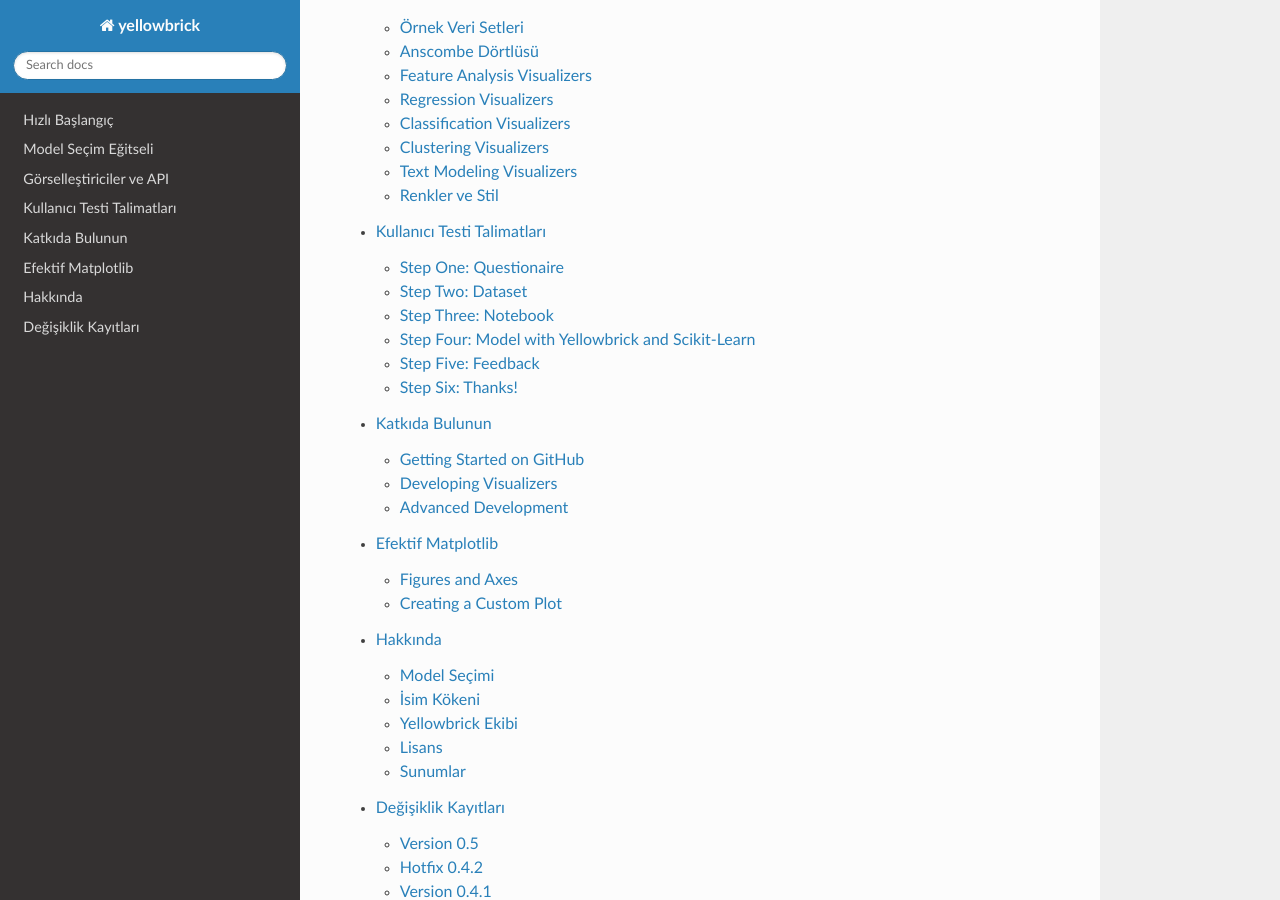
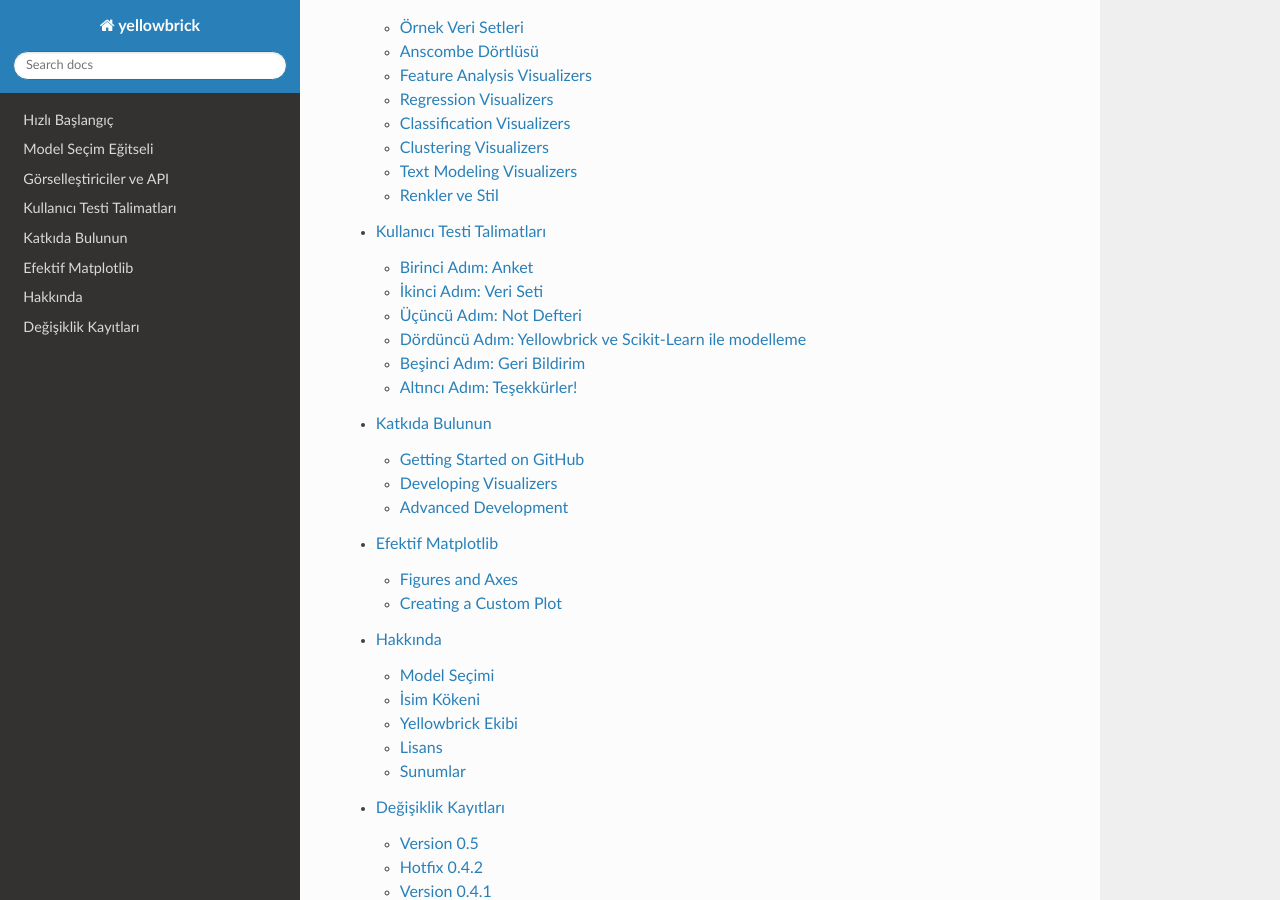
Before and after one commit to DistrictDataLabs/yellowbrick-docs-tr, a Sphinx documentation site: the page built from docs/index.rst, in a window 1280 px wide and 900 px high, scrolled down 3114 px. Built offline with Sphinx 7.4.7 and the Read the Docs theme 3.1.0, drawn with Linux system fonts in a browser that asks for light colours; part of the change alters nothing that is shown.

Commit message:
Türkçe dil desteği eklenmeye başlandı

```diff
--- a/docs/evaluation.rst
+++ b/docs/evaluation.rst
@@ -1,110 +1,83 @@
 .. -*- mode: rst -*-
 
 Kullanıcı Testi Talimatları
-=========================
+==========================
 
-We are looking for people to help us Alpha test the Yellowbrick project!
-Helping is simple: simply create a notebook that applies the concepts in
-this *Getting Started* guide to a small-to-medium size dataset of your
-choice. Run through the examples with the dataset, and try to change
-options and customize as much as possible. After you've exercised the
-code with your examples, respond to our `alpha testing
-survey <https://goo.gl/forms/naoPUMFa1xNcafY83>`__!
+Yellowbrick projesinin alfa testini yapmamıza yardımcı olacak kişiler arıyoruz!
+Yardım etmek basittir: Bu *Başlarken* kılavuzundaki kavramları seçtiğiniz küçük ila orta büyüklükteki bir veri kümesine uygulayan bir not defteri oluşturun. Örnekleri veri kümesiyle birlikte inceleyin ve seçenekleri değiştirmeye ve mümkün olduğunca özelleştirmeye çalışın. Örneklerinizle kodu çalıştırdıktan sonra `alfa test anketimize <https://goo.gl/forms/naoPUMFa1xNcafY83>`__ yanıt verin!
 
-Step One: Questionaire
+Birinci Adım: Anket
 ~~~~~~~~~~~~~~~~~~~~~~
-Please open the quesionaire, in order to familiarize yourself with the
-feedback that we are looking to receive. We are very interested in
-identifying any bugs in Yellowbrick. Please include al cells in your
-jupyter notebook that produce errors so that we may reproduce the
-problem.
+Lütfen anketi açın ve almak istediğimiz
+geri bildirimleri öğrenin. Yellowbrick'teki hataları belirlemekle çok ilgileniyoruz. Lütfen jupyter not defterinize hata üreten tüm hücreleri ekleyin, böylece sorunu yeniden üretebiliriz.
 
+İkinci Adım: Veri Seti
+~~~~~~~~~~~~~~~~~~
 
-Step Two: Dataset
-~~~~~~~~~~~~~~~~~
+Kendi çok değişkenli veri setinizi seçin; Yellowbrick'te çalıştırabileceğimiz veri setleri ne kadar çoksa (örneğin farklıysa), uç durumları ve istisnaları keşfetme olasılığımız o kadar artar! Veri setinizin Scikit-Learn ile modellemeye uygun olması gerektiğini unutmayın. Özellikle, hedefi aşağıdaki denetlenen
+öğrenme görevlerine uygun bir veri kümesi seçmenizi öneririz:
 
-Select a multivariate dataset of your own; the more (e.g. different)
-datasets that we can run through Yellowbrick, the more likely we'll
-discover edge cases and exceptions! Note that your dataset must be
-well-suited to modeling with Scikit-Learn. In particular we recommend
-you choose a dataset whose target is suited to the following supervised
-learning tasks:
+- `Regression <https://en.wikipedia.org/wiki/Regression_analysis>`__
+(hedef sürekli bir değişkendir)
+- `Classification <https://en.wikipedia.org/wiki/Classification_in_machine_learning>`__
+(hedef ayrık bir değişkendir)
 
--  `Regression <https://en.wikipedia.org/wiki/Regression_analysis>`__
-   (target is a continuous variable)
--  `Classification <https://en.wikipedia.org/wiki/Classification_in_machine_learning>`__
-   (target is a discrete variable)
+Her iki analiz türüne de uygun veri kümeleri vardır;
+her iki durumda da bu not defterindeki test metodolojisini her iki görev türü için de (veya her ikisi için de) kullanabilirsiniz. Bir veri kümesi bulmak için, aşağıdaki yerleri denemenizi öneririz:
 
-There are datasets that are well suited to both types of analysis;
-either way you can use the testing methodology from this notebook for
-either type of task (or both). In order to find a dataset, we recommend
-you try the following places:
+- `UCI Makine Öğrenmesi Deposu <http://archive.ics.uci.edu/ml/>`__
+- `MLData.org <http://mldata.org/>`__
+- `Harika Genel
+Veri Kümeleri <https://github.com/caesar0301/awesome-public-datasets>`__
 
--  `UCI Machine Learning Repository <http://archive.ics.uci.edu/ml/>`__
--  `MLData.org <http://mldata.org/>`__
--  `Awesome Public
-   Datasets <https://github.com/caesar0301/awesome-public-datasets>`__
+Kendi veri kümenizi seçmenizden memnuniyet duyarız, ancak en azından test sonuçlarınızı içeren not defterini incelememiz için
+kamuya açık hale getirmenizi rica ediyoruz. Veriler de kamuya açıksa (veya
+birincil katkıda bulunanlarla paylaşmaya istekliyseniz) bu, hataları ve gerekli özellikleri çok daha kolay bir şekilde anlamamıza yardımcı olacaktır!
 
-You're more than welcome to choose a dataset of your own, but we do ask
-that you make at least the notebook containing your testing results
-publicly available for us to review. If the data is also public (or
-you're willing to share it with the primary contributors) that will help
-us figure out bugs and required features much more easily!
+Üçüncü Adım: Not Defteri
+~~~~~~~~~~~~~~~~~~~~~
 
-Step Three: Notebook
-~~~~~~~~~~~~~~~~~~~~
+GitHub deposunda bir not defteri oluşturun. Aşağıdakileri öneriyoruz:
 
-Create a notebook in a GitHub repository. We suggest the following:
+1. Yellowbrick deposunu çatallandırın
+2. ``examples`` dizininde, GitHub kullanıcı adınızla adlandırılmış bir dizin oluşturun
+3. ``testing`` adlı bir not defteri oluşturun, yani examples/USERNAME/testing.ipynb
 
-1. Fork the Yellowbrick repository
-2. Under the ``examples`` directory, create a directory named with your
-   GitHub username
-3. Create a notebook named ``testing``, i.e. examples/USERNAME/testing.ipynb
+Alternatif olarak, bize Gist veya kendi
+deponuz aracılığıyla bir not defteri gönderebilirsiniz. Ancak, Yellowbrick'i çatallandırırsanız, örneğinizin galerimize eklenmesi için bir çekme
+isteği başlatabilirsiniz!
 
-Alternatively, you could just send us a notebook via Gist or your own
-repository. However, if you fork Yellowbrick, you can initiate a pull
-request to have your example added to our gallery!
+Dördüncü Adım: Yellowbrick ve Scikit-Learn ile modelleme
+~~~~~~~~~~~~~~~~~~~~~~~~~~~~~~~~~~~~~~~~~~~~~~~~~~~~
 
-Step Four: Model with Yellowbrick and Scikit-Learn
-~~~~~~~~~~~~~~~~~~~~~~~~~~~~~~~~~~~~~~~~~~~~~~~~~~
+Aşağıdakileri not defterine ekleyin:
 
-Add the following to the notebook:
+- Markdown'da bir başlık
+- Veri setinin açıklaması ve nereden elde edildiği
+- Verileri bir Pandas veri çerçevesine veya NumPy matrisine yükleyen bir bölüm
 
--  A title in markdown
--  A description of the dataset and where it was obtained
--  A section that loads the data into a Pandas dataframe or NumPy matrix
+Ardından aşağıdaki modelleme etkinliklerini gerçekleştirin:
 
-Then conduct the following modeling activities:
+- Scikit-Learn ve Yellowbrick kullanarak özellik analizi
+- Scikit-Learn ve Yellowbrick kullanarak tahmin edici uydurma
 
--  Feature analysis using Scikit-Learn and Yellowbrick
--  Estimator fitting using Scikit-Learn and Yellowbrick
+``examples`` dizinimizi takip edebilirsiniz (`examples.ipynb <https://github.com/DistrictDataLabs/yellowbrick/blob/master/examples/examples.ipynb>`__ adresine bakın)
+veya kendi özel görselleştiricilerinizi bile oluşturabilirsiniz! Amaç, veri yüklemesinden tahmin edicilere kadar görselleştiricilerle uçtan uca bir model oluşturmanızdır.
 
-You can follow along with our ``examples`` directory (check out
-`examples.ipynb <https://github.com/DistrictDataLabs/yellowbrick/blob/master/examples/examples.ipynb>`__)
-or even create your own custom visualizers! The goal is that you create
-an end-to-end model from data loading to estimator(s) with visualizers
-along the way.
+**ÖNEMLİ**: Lütfen üçüncü adım için aldığınız tüm hataları ve
+tüm geri izlemeleri kaydettiğinizden emin olun!
 
-**IMPORTANT**: please make sure you record all errors that you get and
-any tracebacks you receive for step three!
-
-Step Five: Feedback
+Beşinci Adım: Geri Bildirim
 ~~~~~~~~~~~~~~~~~~~
 
-Finally, submit feedback via the Google Form we have created:
+Son olarak, oluşturduğumuz Google Formu aracılığıyla geri bildirim gönderin:
 
 https://goo.gl/forms/naoPUMFa1xNcafY83
 
-This form is allowing us to aggregate multiple submissions and bugs so
-that we can coordinate the creation and management of issues. If you are
-the first to report a bug or feature request, we will make sure you're
-notified (we'll tag you using your Github username) about the created
-issue!
+Bu form, sorunların oluşturulmasını ve yönetimini koordine edebilmemiz için birden fazla gönderimi ve hatayı bir araya getirmemize olanak tanır. Bir hatayı veya özellik isteğini bildiren ilk kişi siz olursanız, oluşturulan sorun hakkında bilgilendirildiğinizden emin olacağız (sizi Github kullanıcı adınızı kullanarak etiketleyeceğiz)!
 
-Step Six: Thanks!
+Altıncı Adım: Teşekkürler!
 ~~~~~~~~~~~~~~~~~
 
-Thank you for helping us make Yellowbrick better! We'd love to see pull
-requests for features you think would be extend the library. We'll also
-be doing a user study that we would love for you to participate in. Stay
-tuned for more great things from Yellowbrick!
+Yellowbrick'i daha iyi hale getirmemize yardımcı olduğunuz için teşekkür ederiz! Kütüphaneyi genişleteceğini düşündüğünüz özellikler için çekme
+istekleri görmeyi çok isteriz. Ayrıca, sizin de katılmanızı isteyeceğimiz bir kullanıcı çalışması yapacağız. Yellowbrick'ten daha fazla harika şey için bizi izlemeye devam edin!
```
